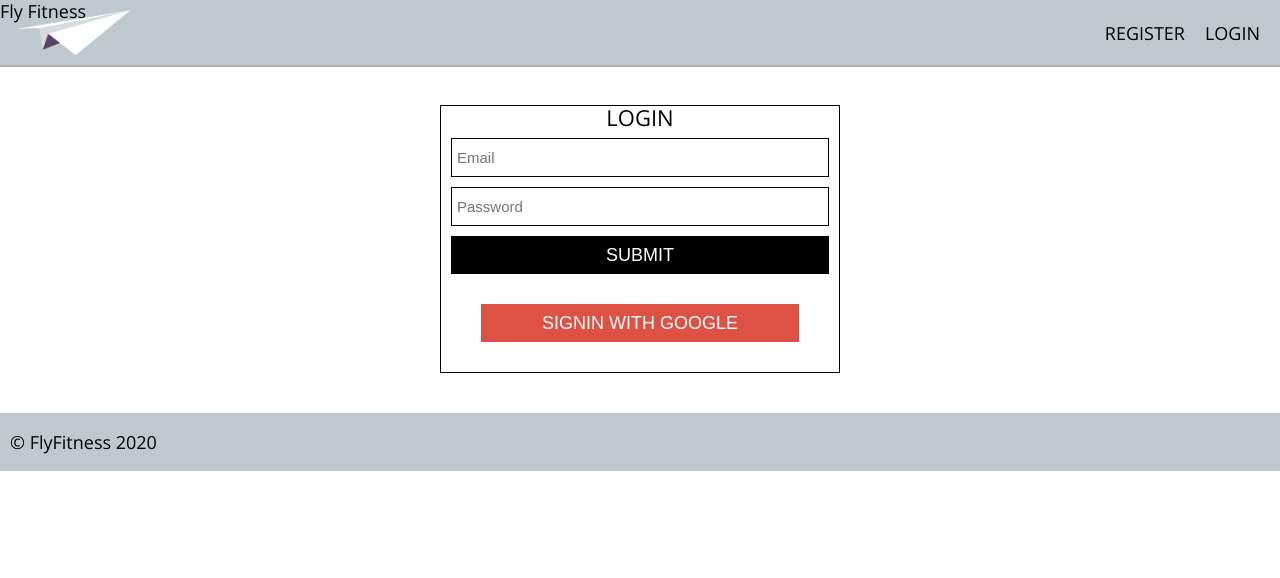
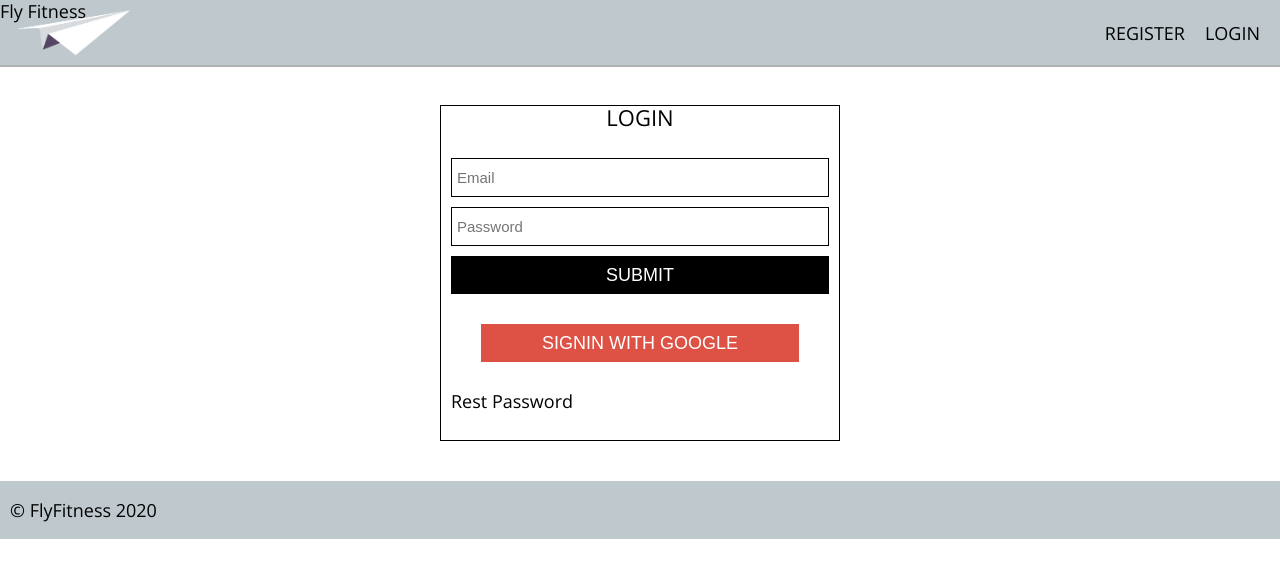
Before and after one commit to betonit007/e-comm, a React (Create React App) app in the folder client/: page /login in a window 1280 px wide. Shown: the top 578 px of the page. Built offline with nearby package versions, Linux system fonts and the light colour scheme; no server answers.

Commit message:
reset password and added authwrapper form

```diff
--- a/client/src/App.js
+++ b/client/src/App.js
@@ -5,6 +5,7 @@ import { Switch, Route, Redirect } from 'react-router-dom'
 import MainLayout from './layouts/MainLayout'
 import HomepageLayout from './layouts/HomepageLayout'
 import Login from './pages/Login/Login'
+import Recovery from './pages/Recovery'
 import Homepage from './pages/Homepage'
 import Registration from './pages/Registration'
 import { ToastContainer } from 'react-toastify'
@@ -59,6 +60,11 @@ const App = () => {
           :
           <Redirect to="/" />
         )} />
+        <Route path='/recovery' render={() => (
+          <MainLayout>
+            <Recovery />
+          </MainLayout>
+        )} />
       </Switch>
     </div>
   )
--- /dev/null
+++ b/client/src/components/AuthWrapper/index.js
@@ -0,0 +1,18 @@
+import React from 'react'
+import './styles.scss'
+
+const AuthWrapper = ({ headline, children }) => {
+    return (
+        <div className='authWrapper'>
+            <div className="wrap">
+                {headline && <h2>{headline}</h2>}
+                {children &&
+                    <div className="children">
+                        {children}
+                    </div>}
+            </div>
+        </div>
+    )
+}
+
+export default AuthWrapper
--- /dev/null
+++ b/client/src/components/AuthWrapper/styles.scss
@@ -0,0 +1,24 @@
+.authWrapper {
+    display: block;
+    width: 100%;
+    max-width: 40.0rem;
+    margin: 4rem auto;
+    border: 1px solid black;
+
+    .wrap {
+        padding: 0 10px;
+
+
+        h2 {
+            font-size: 22px;
+            line-height: 1;
+            font-weight: 400;
+            text-transform: uppercase;
+            display: block;
+            width: 100%;
+            text-align: center;
+            margin: 0 auto;
+            padding: 0;
+        }
+    }
+}
--- /dev/null
+++ b/client/src/components/EmailPassword/index.js
@@ -0,0 +1,48 @@
+import React, { useState } from 'react'
+import { withRouter } from 'react-router-dom'
+import AuthWrapper from '../AuthWrapper'
+import FormInput from '../forms/FormInput'
+import Button from '../forms/Button'
+import {auth} from '../../firebase/config'
+import { toast } from 'react-toastify'
+import './styles.scss'
+
+const EmailPassword = ({history}) => {
+
+    const [email, setEmail] = useState('')
+
+    const handleSubmit = async e => {
+        e.preventDefault()
+        try {
+            await auth.sendPasswordResetEmail(email, {url: "http://localhost:3000/login"})
+            history.push('/login')
+
+        } catch (error) {
+            console.log(error);
+            toast.error(error.message)
+        }
+    }
+
+
+    return (
+        <AuthWrapper headline="Email Password">
+            <div className="formWrap">
+                <form onSubmit={handleSubmit}>
+                  <FormInput
+                    type="email"
+                    name="email"
+                    value={email}
+                    placeholder="Email"
+                    onChange={e=>setEmail(e.target.value)}
+                  />
+                  <Button
+                    type="submit">
+                      Email Password
+                  </Button>
+                </form>
+            </div>
+        </AuthWrapper>
+    )
+}
+
+export default withRouter(EmailPassword)
--- a/client/src/components/Signin/Signin.js
+++ b/client/src/components/Signin/Signin.js
@@ -1,9 +1,11 @@
-import React, {useState} from 'react'
+import React, { useState } from 'react'
+import {Link} from 'react-router-dom'
 import Button from '../forms/Button/index'
 import { signInWithGoogle, auth } from '../../firebase/config'
 import FormInput from '../forms/FormInput'
 import './styles.scss'
 import { toast } from 'react-toastify'
+import AuthWrapper from '../../components/AuthWrapper'
 
 const Signin = () => {
 
@@ -38,13 +40,9 @@ const Signin = () => {
     }
 
     return (
-        <div className='sigin'>
-            <div className="wrap">
-                <h2>
-                    Login
-                </h2>
+        <AuthWrapper headline="Login">
             <div className="formWrap">
-                    <form onSubmit={e=>handleSubmit(e)}>
+                <form onSubmit={e => handleSubmit(e)}>
                     <FormInput
                         onChange={handleChange}
                         type="email"
@@ -65,17 +63,21 @@ const Signin = () => {
                     <div className="socialSignin">
                         <div className="row">
                             <Button
-                                  style={{backgroundColor: "#de5246"}}
-                                  onClick={e=>googleSignin(e)}
+                                style={{ backgroundColor: "#de5246" }}
+                                onClick={e => googleSignin(e)}
                             >
                                 Signin with Google
                                 </Button>
                         </div>
                     </div>
+                    <div className="links">
+                        <Link to='/recovery'>
+                            Rest Password
+                        </Link>
+                    </div>
                 </form>
             </div>
-            </div>
-        </div>
+        </AuthWrapper>
     )
 }
 
--- a/client/src/components/Signin/styles.scss
+++ b/client/src/components/Signin/styles.scss
@@ -1,28 +1,14 @@
-.sigin {
+
+.socialSignin {
+    margin: 3rem;
+}
+
+.links {
     display: block;
     width: 100%;
-    max-width: 40.0rem;
-    margin: 4rem auto;
-    border: 1px solid black;
+    margin: 1.5rm auto 0;
 
-    .wrap {
-        padding: 0 10px;
-
-
-        h2 {
-            font-size: 22px;
-            line-height: 1;
-            font-weight: 400;
-            text-transform: uppercase;
-            display: block;
-            width: 100%;
-            text-align: center;
-            margin: 0 auto;
-            padding: 0;
-        }
-
-        .socialSignin {
-            margin: 3rem;
-        }
+    a {
+        color: black;
     }
 }
--- a/client/src/components/Signup/index.js
+++ b/client/src/components/Signup/index.js
@@ -3,6 +3,7 @@ import { toast } from 'react-toastify'
 import FormInput from '../forms/FormInput'
 import Button from '../forms/Button'
 import { auth, handleUserProfile } from '../../firebase/config'
+import AuthWrapper from '../../components/AuthWrapper'
 import './styles.scss'
 
 const Signup = () => {
@@ -49,11 +50,7 @@ const Signup = () => {
     }
 
     return (
-        <div className='signup'>
-            <div className="wrap">
-                <h2>
-                    Signup
-                </h2>
+        <AuthWrapper headline='Register'>
             <div className="formWrap">
                 <form onSubmit={e => handleFormSubmit(e)}>
                     <FormInput
@@ -89,8 +86,7 @@ const Signup = () => {
                         </Button>
                 </form>
             </div>
-            </div>
-        </div>
+        </AuthWrapper>
     )
 }
 
--- a/client/src/components/Signup/styles.scss
+++ b/client/src/components/Signup/styles.scss
@@ -1,28 +1,4 @@
-.signup {
-    display: block;
-    width: 100%;
-    max-width: 40.0rem;
-    margin: 4rem auto;
-    border: 1px solid black;
 
-    .wrap {
-        padding: 0 10px;
-
-
-        h2 {
-            font-size: 22px;
-            line-height: 1;
-            font-weight: 400;
-            text-transform: uppercase;
-            display: block;
-            width: 100%;
-            text-align: center;
-            margin: 0 auto;
-            padding: 0;
-        }
-
-        .formWrap {
-            margin: 3rem auto;
-        }
-    }
+.formWrap {
+    margin: 3rem auto;
 }
--- /dev/null
+++ b/client/src/pages/Recovery/index.js
@@ -0,0 +1,10 @@
+import React from 'react'
+import EmailPassword from '../../components/EmailPassword'
+
+const Recovery = () => {
+    return (
+        <EmailPassword />
+    )
+}
+
+export default Recovery
```
Also changed, not shown: client/src/components/EmailPassword/styles.scss (added), client/src/pages/Recovery/styles.scss (added). Lines whose indentation alone changed are shown as unchanged.
